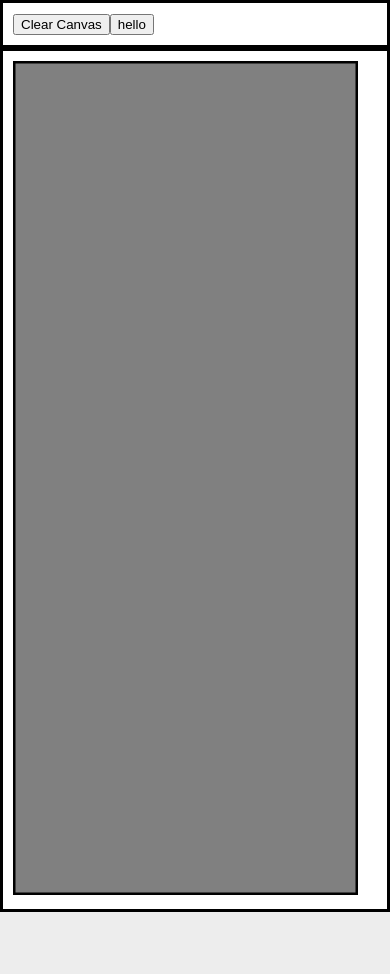
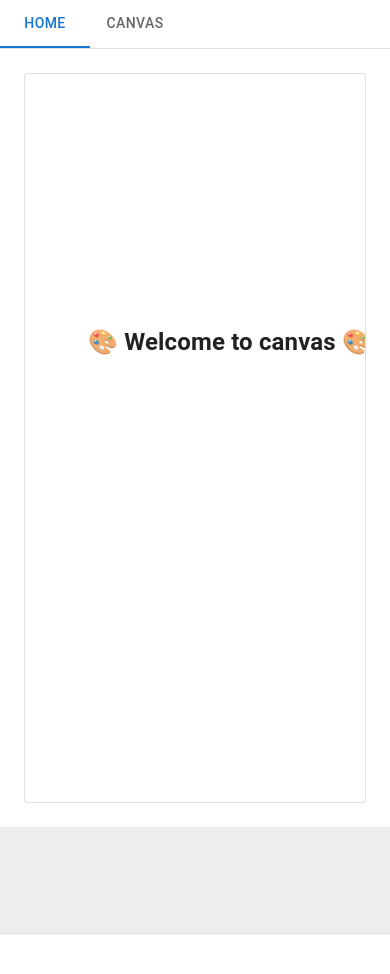
Before and after one commit to Raccoonee/drawing-app, a React (Create React App) app: page / in a window 390 px wide. Shown: the top 974 px of the page. After the commit the page ends 935 px from the top, so only its background shows below. Built offline with nearby package versions, Linux system fonts and the light colour scheme.

Commit message:
Feat: add color selection and tabs

```diff
--- a/package.json
+++ b/package.json
@@ -3,6 +3,10 @@
   "version": "0.1.0",
   "private": true,
   "dependencies": {
+    "@emotion/react": "^11.9.0",
+    "@emotion/styled": "^11.8.1",
+    "@mui/material": "^5.6.1",
+    "@mui/styled-engine-sc": "^5.6.1",
     "@testing-library/jest-dom": "^5.16.1",
     "@testing-library/react": "^12.1.2",
     "@testing-library/user-event": "^13.5.0",
@@ -10,6 +14,7 @@
     "react-canvas-draw": "^1.2.1",
     "react-dom": "^17.0.2",
     "react-scripts": "5.0.0",
+    "styled-components": "^5.3.5",
     "web-vitals": "^2.1.4"
   },
   "scripts": {
--- a/src/App.css
+++ b/src/App.css
@@ -7,10 +7,6 @@ body {
   -moz-osx-font-smoothing: grayscale;
 }
 
-  code {
-    font-family: source-code-pro, Menlo, Monaco, Consolas, "Courier New",
-      monospace;
-  }
 
 .bottom-header {
   background-color: #ededed;
@@ -22,7 +18,16 @@ body {
   color: black;
   font-weight: bold;
 }
-
+.outside {
+	position: relative;
+    width: 200px;
+    height: 200px;
+    background-color: #EEE;
+}
+.inside {
+    position: absolute;
+    bottom: 2px;
+}
 .canvas {
   border-style: solid;
   padding-top: 10px;
@@ -31,10 +36,43 @@ body {
   padding-left: 10px;
 }
 
-  .menu {
-    padding-top: 10px;
+html, body {
+  height: 100%;
+}
+.parent {
+  width: 100%;
+  height: 100%;
+  display: table;
+  text-align: center;
+  font-weight: bold;
+  padding-top: 250px;
   padding-right: 10px;
-    padding-bottom: 10px;
+  padding-bottom: 250px;
   padding-left: 10px;
-    border-style: solid;
+  font-size: 24px;
 }
+.parent > .child {
+  display: table-cell;
+  vertical-align: middle;
+}
+
+.item {
+  display: table-cell;
+  vertical-align: bottom;
+  border: 1px solid #f00;
+  height: 100px;
+  width: 100px;
+}
+
+.hw {
+  height: 27vh;
+  width: 100vw;
+}
+
+.section{
+  position: relative /*relative and fixed elements also works*/;
+  top: 0;
+  bottom: 0;
+  left: 0;
+  right: 0;
+}
--- a/src/App.js
+++ b/src/App.js
@@ -1,30 +1,84 @@
-import React from "react";
-import { Canvas } from "./components/Canvas";
+import React, { useState } from "react";
+import Canvas from "./components/Canvas";
+import Menu from "./components/Menu";
+import "./App.css";
+import Tabs from "@mui/material/Tabs";
+import Tab from "@mui/material/Tab";
+import Typography from "@mui/material/Typography";
+import Box from "@mui/material/Box";
+import Button from "@mui/material/Button";
+import Footer from "./components/Footer";
+import Card from "@mui/material/Card";
+import PropTypes from "prop-types";
 import ClearCanvasButton from "./components/ClearCanvasButton";
-import ColorSelection from "./components/ColorSelection";
-import './App.css'
+
+TabPanel.propTypes = {
+  children: PropTypes.node,
+  index: PropTypes.number.isRequired,
+  value: PropTypes.number.isRequired,
+};
+
+function TabPanel(props) {
+  const { children, value, index, ...other } = props;
+
+  return (
+    <div
+      role="tabpanel"
+      hidden={value !== index}
+      id={`simple-tabpanel-${index}`}
+      aria-labelledby={`simple-tab-${index}`}
+      {...other}
+    >
+      {value === index && (
+        <Box sx={{ p: 3 }}>
+          <Typography>{children}</Typography>
+        </Box>
+      )}
+    </div>
+  );
+}
+
+function a11yProps(index) {
+  return {
+    id: `simple-tab-${index}`,
+    "aria-controls": `simple-tabpanel-${index}`,
+  };
+}
+
 function App() {
+  const [tab, setTab] = useState(0);
+
+  const handleChange = (event, newValue) => {
+    setTab(newValue);
+  };
   return (
     <>
-      <div className="menu">
-        <ClearCanvasButton />
-        <ColorSelection />
-      </div>
-      <div className="canvas">
-        <Canvas />
-      </div>
-
-      <div className="bottom-header">
-        <p>
-          <a href="https://github.com/Raccoonee">GitHub</a>
-        </p>
-        <h2>Created by Raccoonee🦝</h2>
-        <p>
-          <a href="https://www.youtube.com/channel/UCIwswzNBnEwyWFRNBZ_lbsw">
-            Youtube
-          </a>
-        </p>
-      </div>
+      <Box sx={{ width: "100%" }}>
+        <Box sx={{ borderBottom: 1, borderColor: "divider" }}>
+          <Tabs
+            value={tab}
+            onChange={handleChange}
+            aria-label="basic tabs example"
+          >
+            <Tab label="Home" {...a11yProps(0)} />
+            <Tab label="Canvas" {...a11yProps(1)} />
+          </Tabs>
+        </Box>
+        <TabPanel value={tab} index={0}>
+          <Card variant="outlined">
+            <div className="parent section hw">🎨 Welcome to canvas 🎨</div>
+          </Card>
+        </TabPanel>
+        <TabPanel value={tab} index={1}>
+          <Card>
+            <Menu />
+          </Card>
+          <Card className="container">
+            <Canvas />
+          </Card>
+        </TabPanel>
+      </Box>
+      <Footer className="item" />
     </>
   );
 }
--- a/src/components/Canvas.js
+++ b/src/components/Canvas.js
@@ -1,9 +1,10 @@
 import React, { useEffect } from "react";
 import { useCanvas } from "./CanvasContext";
 
-export function Canvas() {
-  const { canvasRef, prepareCanvas, startDrawing, finishDrawing, draw } =
+const Canvas = () => {
+  const { canvasRef, prepareCanvas, startDrawing, finishDrawing, draw,}  =
     useCanvas();
+
 
   useEffect(() => {
     prepareCanvas();
@@ -18,4 +19,7 @@ export function Canvas() {
       ref={canvasRef}
     />
   );
+
 }
+
+export default Canvas
--- a/src/components/CanvasContext.js
+++ b/src/components/CanvasContext.js
@@ -9,21 +9,19 @@ export const CanvasProvider = ({ children }) => {
 
   const prepareCanvas = () => {
     const canvas = canvasRef.current;
-    canvas.width = window.innerWidth -45;
-    canvas.height = window.innerHeight -10;
-    canvas.style.width = `${window.innerWidth -45}px`;
-    canvas.style.height = `${window.innerHeight -10}px`;
+    canvas.width = window.innerWidth -80;
+    canvas.height = window.innerHeight;
+    canvas.style.width = `100%`;
+    canvas.style.height = `100%`;
     const context = canvas.getContext("2d");
     context.scale(1, 1);
     context.lineCap = "round";
     context.strokeStyle = "black";
+
     context.lineWidth = 5;
     contextRef.current = context;
-    context.fillStyle = "gray";
+    context.fillStyle = "#D3D3D3";
     context.fillRect(0, 0, canvas.width, canvas.height);
-
-    context.globalCompositeOperation = "source-over";
-    context.strokeRect(0, 0, canvas.width, canvas.height);
   };
 
   const startDrawing = ({ nativeEvent }) => {
@@ -50,10 +48,91 @@ export const CanvasProvider = ({ children }) => {
   const clearCanvas = () => {
     const canvas = canvasRef.current;
     const context = canvas.getContext("2d");
-    context.fillStyle = "gray";
+    context.fillStyle = "#D3D3D3";
     context.fillRect(0, 0, canvas.width, canvas.height);
-    context.globalCompositeOperation = "source-over";
-    context.strokeRect(0, 0, canvas.width, canvas.height);
+  };
+
+  const colors = {
+    black: () => {
+      const canvas = canvasRef.current;
+      const context = canvas.getContext("2d");
+      context.strokeStyle = "#000000";
+    },
+    red: () => {
+      const canvas = canvasRef.current;
+      const context = canvas.getContext("2d");
+      context.strokeStyle = "#ff0000";
+    },
+    blue: () => {
+      const canvas = canvasRef.current;
+      const context = canvas.getContext("2d");
+      context.strokeStyle = "#0000ff";
+    },
+    cyan: () => {
+      const canvas = canvasRef.current;
+      const context = canvas.getContext("2d");
+      context.strokeStyle = "#00ffff";
+    },
+    gray: () => {
+      const canvas = canvasRef.current;
+      const context = canvas.getContext("2d");
+      context.strokeStyle = "#383838";
+    },
+    maroon: () => {
+      const canvas = canvasRef.current;
+      const context = canvas.getContext("2d");
+      context.strokeStyle = "#800000";
+    },
+    green: () => {
+      const canvas = canvasRef.current;
+      const context = canvas.getContext("2d");
+      context.strokeStyle = "#008000";
+    },
+    teal: () => {
+      const canvas = canvasRef.current;
+      const context = canvas.getContext("2d");
+      context.strokeStyle = "#008080";
+    },
+    white: () => {
+      const canvas = canvasRef.current;
+      const context = canvas.getContext("2d");
+      context.strokeStyle = "#ffffff";
+    },
+    lime: () => {
+      const canvas = canvasRef.current;
+      const context = canvas.getContext("2d");
+      context.strokeStyle = "#00ff00";
+    },
+    yellow: () => {
+      const canvas = canvasRef.current;
+      const context = canvas.getContext("2d");
+      context.strokeStyle = "#ffff00";
+    },
+    magenta: () => {
+      const canvas = canvasRef.current;
+      const context = canvas.getContext("2d");
+      context.strokeStyle = "#ff00ff";
+    },
+    orange: () => {
+      const canvas = canvasRef.current;
+      const context = canvas.getContext("2d");
+      context.strokeStyle = "#ff9900";
+    },
+    olive: () => {
+      const canvas = canvasRef.current;
+      const context = canvas.getContext("2d");
+      context.strokeStyle = "#808000";
+    },
+    purple: () => {
+      const canvas = canvasRef.current;
+      const context = canvas.getContext("2d");
+      context.strokeStyle = "#5224ce";
+    },
+    navy: () => {
+      const canvas = canvasRef.current;
+      const context = canvas.getContext("2d");
+      context.strokeStyle = "#000080";
+    },
   };
 
   return (
@@ -66,6 +145,7 @@ export const CanvasProvider = ({ children }) => {
         finishDrawing,
         clearCanvas,
         draw,
+        colors,
       }}
     >
       {children}
--- a/src/components/ClearCanvasButton.js
+++ b/src/components/ClearCanvasButton.js
@@ -1,10 +1,11 @@
 import React from 'react'
 import { useCanvas } from './CanvasContext'
+import Button from "@mui/material/Button";
 
 const ClearCanvasButton = () => {
   const { clearCanvas } = useCanvas()
 
-  return <button onClick={clearCanvas}>Clear Canvas</button>
+  return <Button className='button' variant="contained" onClick={clearCanvas}>Clear Canvas</Button>
 }
 
 export default ClearCanvasButton
--- a/src/components/ColorSelection.js
+++ /dev/null
@@ -1,7 +0,0 @@
-const ColorSelection = () => {
- return(
-     <button onClick={() => alert("Hello!")}>hello</button>
- )
-}
-
-export default ColorSelection
--- /dev/null
+++ b/src/components/Footer.js
@@ -0,0 +1,19 @@
+
+
+const Footer = () => {
+  return (
+    <div className="bottom-header">
+      <p>
+        <a href="https://github.com/Raccoonee">GitHub</a>
+      </p>
+      <h2>Created by Raccoonee</h2>
+      <p>
+        <a href="https://www.youtube.com/channel/UCIwswzNBnEwyWFRNBZ_lbsw">
+          Youtube
+        </a>
+      </p>
+    </div>
+  );
+};
+
+export default Footer
--- /dev/null
+++ b/src/components/Menu.js
@@ -0,0 +1,62 @@
+import ClearCanvasButtom from "./ClearCanvasButton";
+
+import React, { useRef, useContext, useState } from "react";
+import { Button } from "@mui/material";
+import "./menu.css";
+import { useCanvas } from "./CanvasContext";
+
+const Menu = () => {
+  const { canvasRef, prepareCanvas, startDrawing, finishDrawing, draw, colors } =
+    useCanvas();
+  const [selectedColor, setSelectedColor] = useState({
+    black: false,
+    red: false,
+    blue: false,
+    cyan: false,
+    silver: false,
+    maroon: false,
+    green: false,
+
+  })
+
+  const canvas = canvasRef.current;
+
+  return (
+    <>
+      <div className="container">
+        <div className="b">
+          <div>
+            <ClearCanvasButtom />
+          </div>
+          <div className="save-button">
+            <Button variant="contained" onClick={() => {alert('Not added yet!')}}>Save Drawing</Button>
+          </div>
+        </div>
+        <div className="c">
+          <div>
+            <button onClick={colors.black} class="color-buttons black"></button>
+            <button onClick={colors.red} class="color-buttons red"></button>
+            <button onClick={colors.blue} class="color-buttons blue"></button>
+            <button onClick={colors.cyan} class="color-buttons cyan"></button>
+            <button onClick={colors.orange} class="color-buttons orange"></button>
+            <button onClick={colors.maroon} class="color-buttons maroon"></button>
+            <button onClick={colors.green} class="color-buttons green"></button>
+            <button onClick={colors.teal} class="color-buttons teal"></button>
+          </div>
+          <div>
+            <button onClick={colors.white} class="color-buttons white"></button>
+            <button onClick={colors.lime} class="color-buttons lime"></button>
+            <button onClick={colors.yellow} class="color-buttons yellow"></button>
+            <button onClick={colors.magenta} class="color-buttons magenta"></button>
+            <button onClick={colors.gray} class="color-buttons gray"></button>
+            <button onClick={colors.olive} class="color-buttons olive"></button>
+            <button onClick={colors.purple} class="color-buttons purple"></button>
+            <button onClick={colors.navy} class="color-buttons navy"></button>
+          </div>
+        </div>
+      </div>
+    </>
+  );
+};
+
+export default Menu;
```
Also changed, not shown: src/components/menu.css (added, +111 -0 lines), 1 other file (tests, documents, lock files or other folders). Lines whose indentation alone changed are shown as unchanged.
